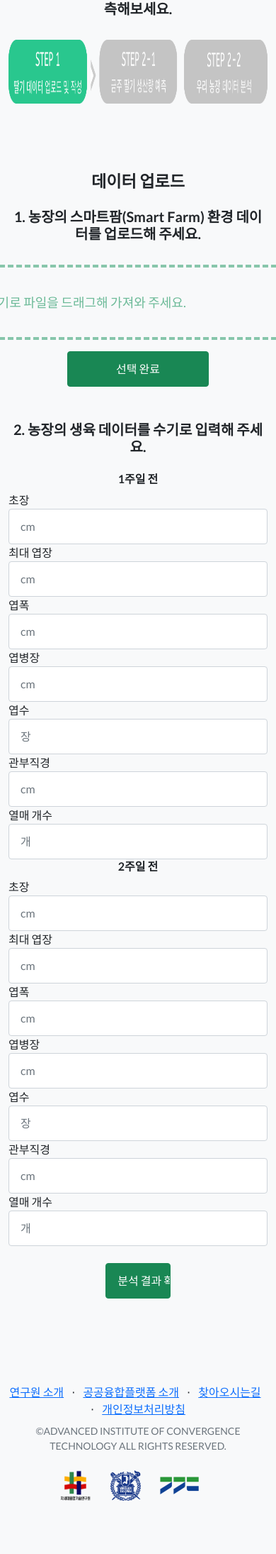
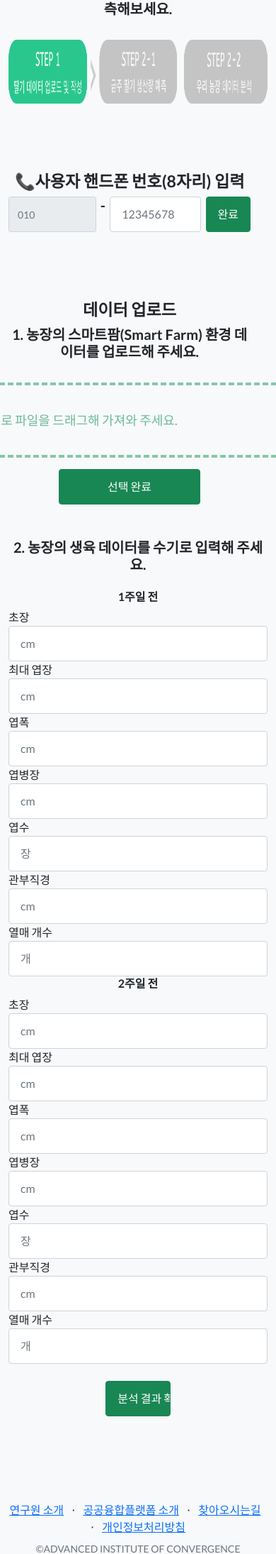
Before and after one commit to Sinijinii/AICT-platform, a Django app: page /fileupload/ in a window 390 px wide; the page is wider, and only the part inside the window is pictured. Shown: the part 552-2742 px from the top of that part at 71% size. Before the commit the page ends 2667 px from the top of that part, so only its background shows below. Run offline with Django 3.2, Linux system fonts and the light colour scheme; some libraries are stand-ins or nearby versions.

Commit message:
Added the cellphone input window

```diff
--- a/smartfarm_page/templates/str_smartfarm1.html
+++ b/smartfarm_page/templates/str_smartfarm1.html
@@ -43,10 +43,30 @@
                     <img src="{% static 'smartfarm_page/assets/img/str_page_content1.png' %}" style="display: block; margin: 0 auto; width:950px; height:90px;" alt="">
 
                     <!-- 데이터 업로드-->
+                    <div class="row gx-lg-5">
+
                     <div class="row mb-5"></div>
                     <div class="row mb-5"></div>
+                    <h3 class="text-center">📞사용자 핸드폰 번호(8자리) 입력</h3>
+                        <form method="post" action="{% url 'input_value' %}" enctype="multipart/form-data">
+                            {% csrf_token %}
+                            <div class="d-flex justify-content-center"> <!-- 블록 가운데 정렬-->
+
+<!--                                <label class="reg" for="new_id"> 핸드폰 번호 <em> * </em> </label>&nbsp;-->
+                                <div class="d-inline-flex">
+                                  <input type="float" id="phonenumber" name="phone_number[]" placeholder="010" disabled  class="form-control form-control-sm w-30">
+                                  &nbsp;&nbsp;<h5> - </h5>&nbsp;&nbsp;
+                                  <input type="float" class="form-control"  id="phonenumber2" name="phone_number2[]" placeholder="12345678" required maxlength="8">&nbsp;&nbsp;
+                                  <div class="text-center"><input type="submit" class="btn btn-success" value="완료"></div>
+                                </div>
+                            </div>
+                        </form>
+
+
+                    <div class="row mb-5"></div>
+                    <div class="row mb-5"></div>
+
                     <h3 class="text-center">데이터 업로드</h3>
-                    <div class="row mb-3"></div>
                     <h5 class="text-center">1. 농장의 스마트팜(Smart Farm) 환경 데이터를 업로드해 주세요.</h5>
                     <div class="row mb-4"></div>
                 </div>
```
Also changed, not shown: smartfarm_page/models.py (+7 -0 lines), db.sqlite3, 1 other file.
